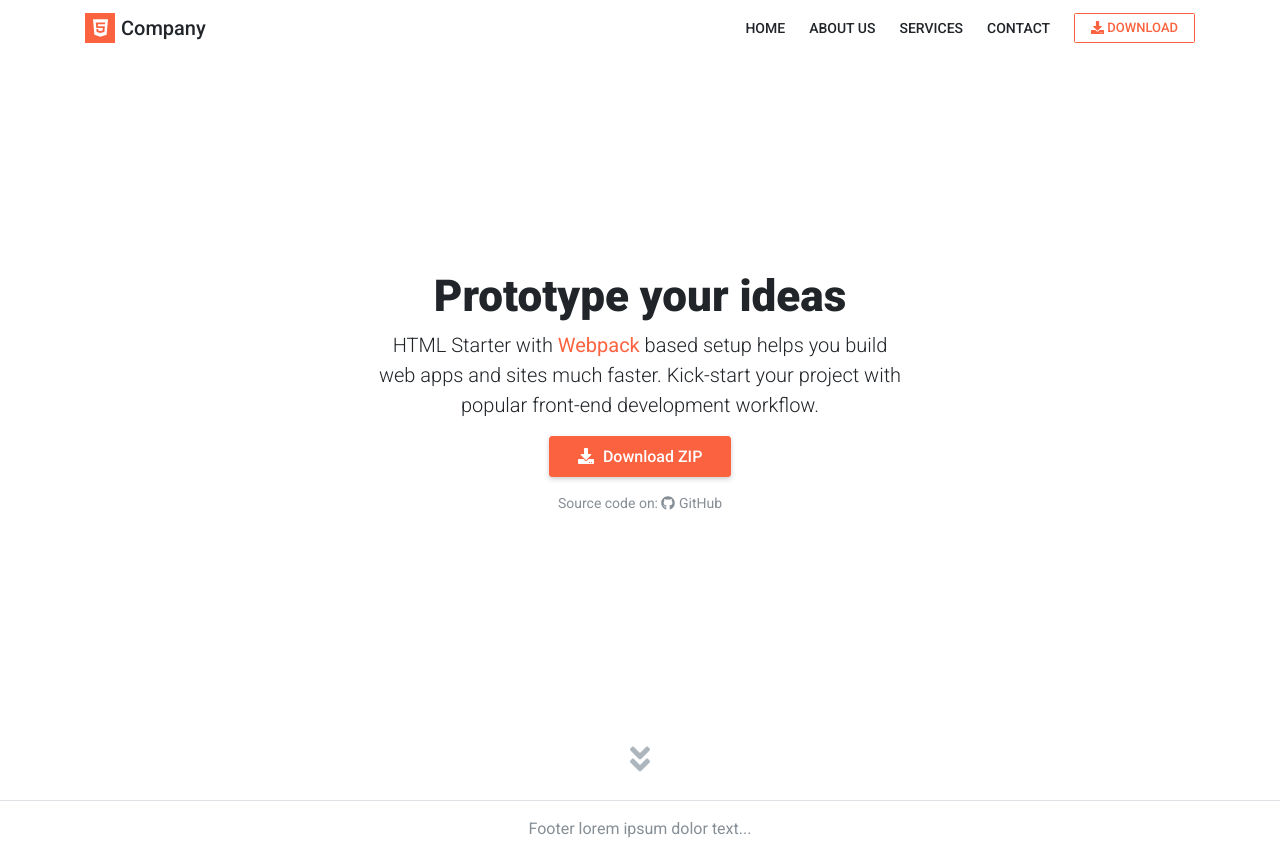
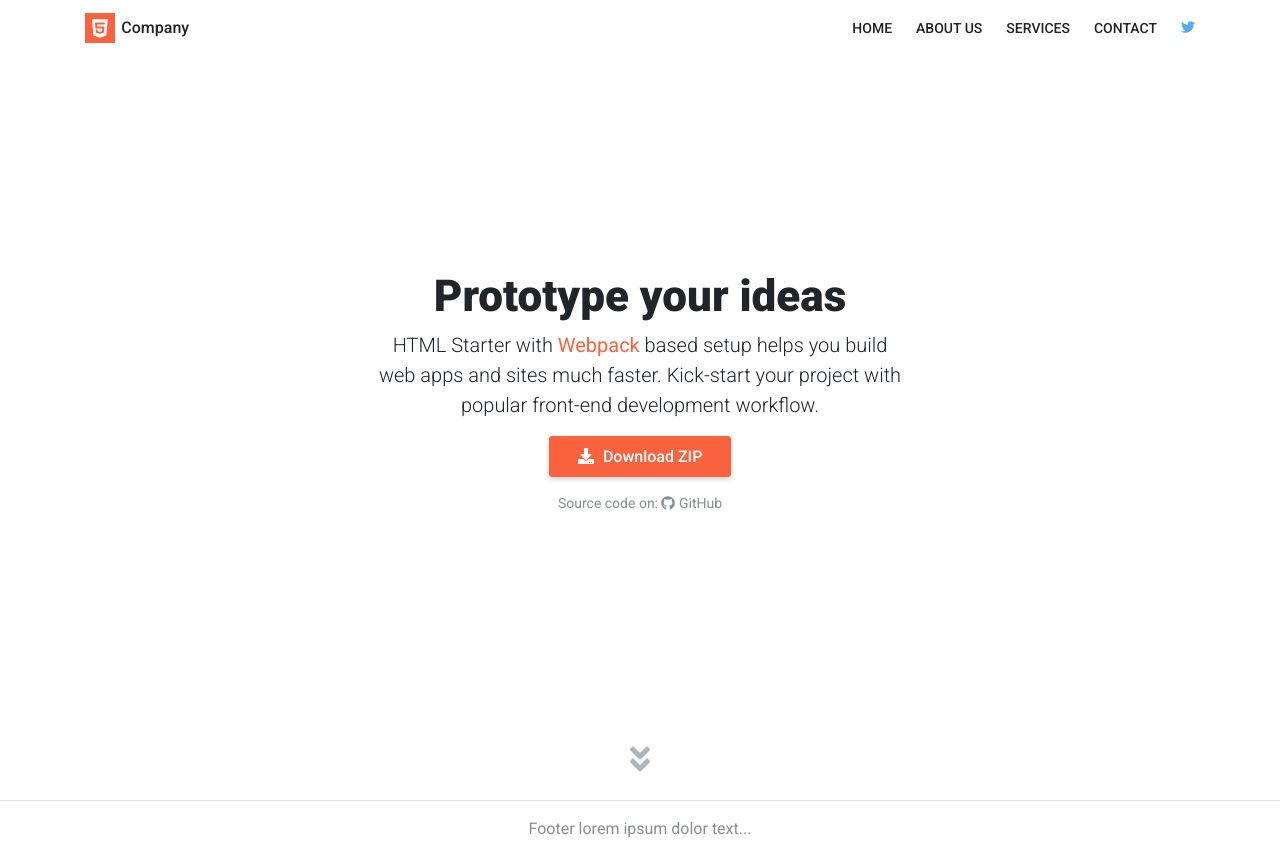
Before and after one commit to cichy380/html-starter-bs4-webpack, a website built with webpack: page assets/html/index.html in a window 1280 px wide. Built offline with nearby package versions, Linux system fonts and the light colour scheme.

Commit message:
Changed demo, header content and styles

```diff
--- a/assets/html/partials/header.html
+++ b/assets/html/partials/header.html
@@ -15,25 +15,23 @@
       <div class="collapse navbar__collapse navbar-collapse" id="navbar-collapse">
         <ul class="navbar-nav navbar__nav">
           <li>
-            <a href="#">Home <span class="sr-only">(current)</span></a>
+            <a href="#" class="nav-link">Home <span class="sr-only">(current)</span></a>
           </li>
           <li>
-            <a href="#">About us</a>
+            <a href="#" class="nav-link">About us</a>
           </li>
           <li>
-            <a href="#">Services</a>
+            <a href="#" class="nav-link">Services</a>
           </li>
           <li>
-            <a href="#">Contact</a>
+            <a href="#" class="nav-link">Contact</a>
+          </li>
+          <li>
+            <a href="//twitter.com/marcindobroszek" class="nav-link text-twitter"  data-toggle="tooltip" title="Twitter">
+              <i class="fab fa-twitter"></i>
+            </a>
           </li>
         </ul>
-
-        <a href="//github.com/cichy380/html-starter-bs4-webpack/archive/master.zip" class="navbar__btn btn btn-sm btn-outline-primary">
-        <span class="btn__icon btn__icon--left">
-          <i class="fas fa-download"></i>
-        </span>
-          Download
-        </a>
       </div>
     </nav>
   </div>
--- a/assets/scss/abstracts/_variables.scss
+++ b/assets/scss/abstracts/_variables.scss
@@ -23,7 +23,24 @@ $red:     #f5365c;
 $orange:  #fb6340;
 $green:   #2dce89;
 
-$primary: $orange;
+// social
+$facebook:   #3b5999;
+$twitter:    #55acee;
+$youtube:    #cd201f;
+$googleplus: #dd4b39;
+$pinterest:  #bd081c;
+$instagram:  #e4405f;
+
+$primary:    $orange;
+
+$theme-colors: ();
+$theme-colors: map-merge(
+  (
+    "primary": $primary,
+    "twitter": $twitter,
+  ),
+  $theme-colors
+);
 
 
 // Options
@@ -113,7 +130,7 @@ $btn-line-height-lg:                1.4375;
 $navbar-padding-y:                  ($spacer / 2);
 $navbar-nav-font-size:              $font-size-sm;
 $navbar-nav-text-transform:         uppercase;
-$navbar-nav-item-spacer:            1.5rem;
+$navbar-nav-link-padding-x:         .75rem;
 $navbar-toggler-font-size:          $font-size-lg;
 
 
--- a/assets/scss/layout/_brand.scss
+++ b/assets/scss/layout/_brand.scss
@@ -5,7 +5,7 @@
 
 .brand {
   display: flex;
-
+  align-items: center;
 }
 
 .brand__logo {
@@ -13,6 +13,7 @@
   height: $brand-logo-height;
   width: $brand-logo-height;
   margin-right: .3em;
+  font-size: ($font-size-base * 1.3125);
   align-items: center;
   justify-content: center;
   background-color: $primary;
@@ -22,4 +23,5 @@
 .brand__company-name {
   font-weight: 500;
   color: $body-color;
+  font-size: ($font-size-base * 1);
 }
--- a/assets/scss/layout/_navbar.scss
+++ b/assets/scss/layout/_navbar.scss
@@ -23,10 +23,6 @@
   }
 }
 
-.navbar__btn {
-  margin-left: ($navbar-nav-item-spacer / 2);
-}
-
 .navbar__nav {
 
   > li {
@@ -34,14 +30,19 @@
     font-size: $navbar-nav-font-size;
     text-transform: $navbar-nav-text-transform;
 
-    > a {
+    > .nav-link {
       display: inline-block;
-      padding: $nav-link-padding-y ($navbar-nav-item-spacer / 2);
       color: $body-color;
 
       @include hover-focus {
-        color: $link-color;
+        color: $link-hover-color;
         text-decoration: none;
+      }
+    }
+
+    &:last-child {
+      > .nav-link {
+        padding-right: 0;
       }
     }
   }
```
